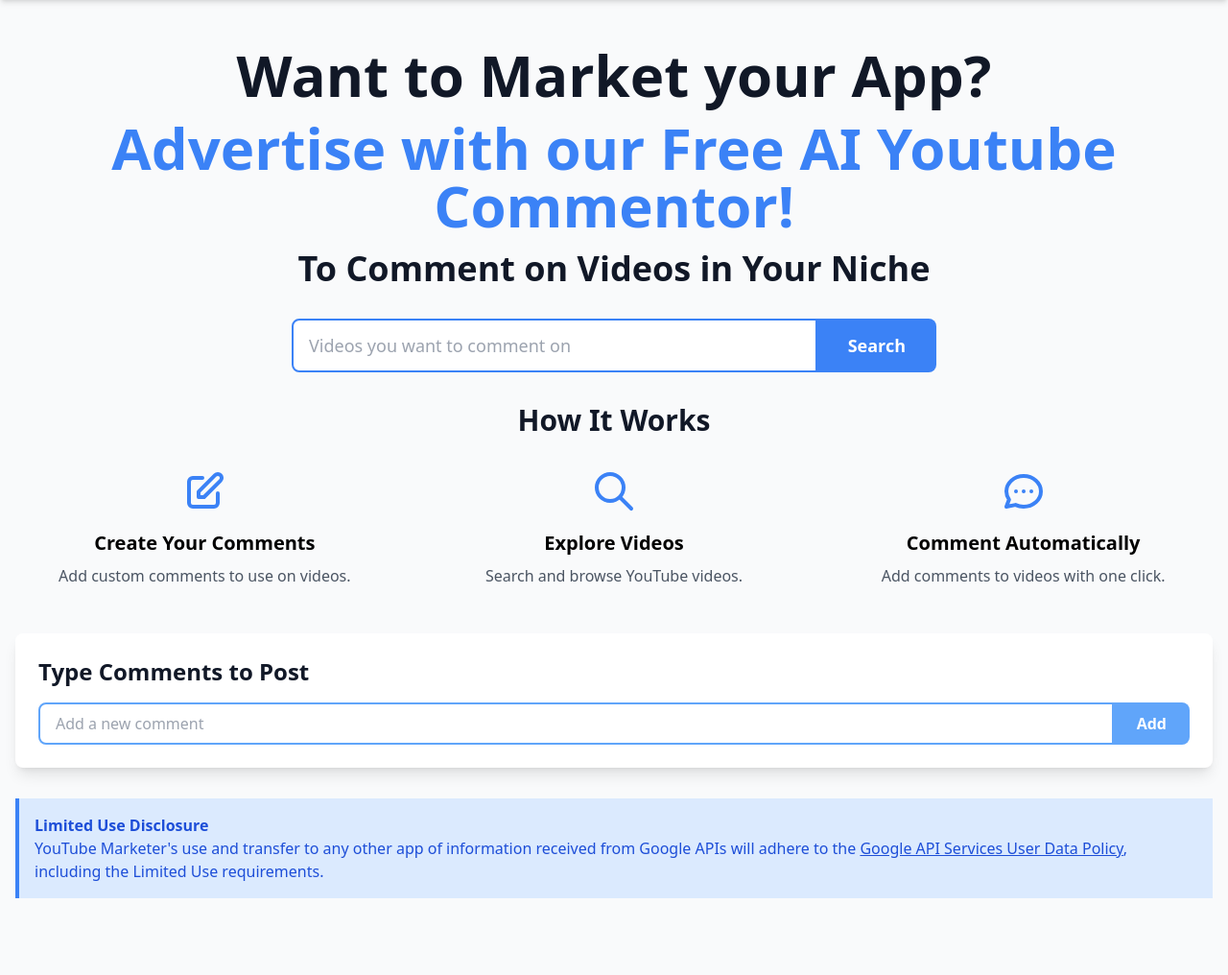
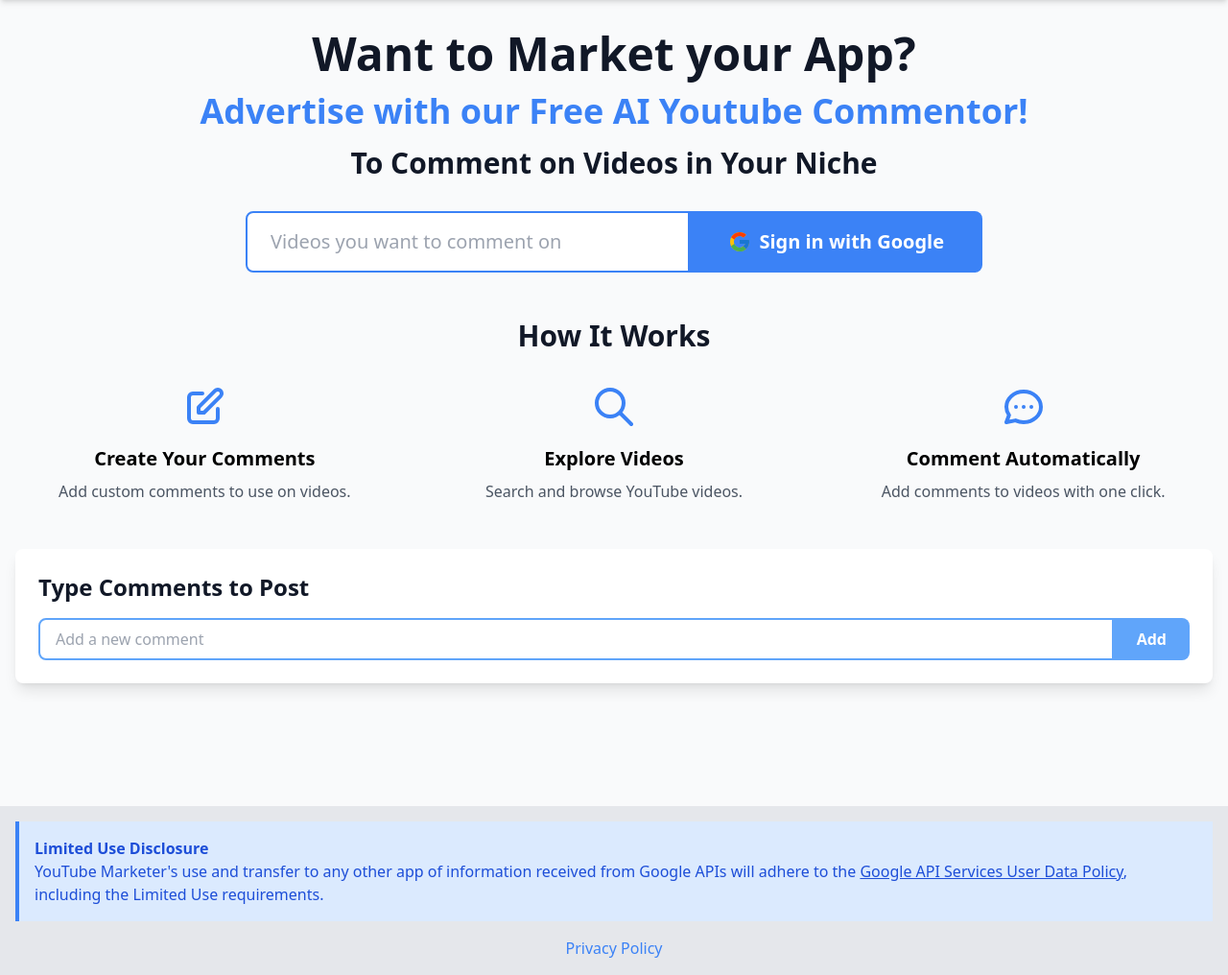
Before and after one commit to CerIsaiah/yt, a Flask app: page / in a window 1280 px wide. Shown: the part 68-1084 px from the top of the page at 96% size. Run offline with Flask 3, Linux system fonts and the light colour scheme; data that the repository does not hold is empty; some libraries are stand-ins or nearby versions.

Commit message:
small privacy changes 8

```diff
--- a/app.py
+++ b/app.py
@@ -10,6 +10,8 @@ import json
 import random
 from datetime import timedelta
 from dotenv import load_dotenv
+from google.auth.transport.requests import Request
+import requests
 
 # Load environment variables
 load_dotenv()
@@ -232,10 +234,15 @@ def search():
         if results is None:
             return jsonify({'error': 'An error occurred while searching'}), 500
         return jsonify(results)
-    except Exception as e:
+    except HttpError as e:
+        if e.resp.status == 401:
+            # Clear session if unauthorized
+            session.clear()
+            return jsonify({'error': 'Authentication failed', 'redirect': url_for('authorize')}), 401
         print(f"Search error: {str(e)}")
         return jsonify({'error': 'An error occurred while searching'}), 500
 
+# Update the comment function to handle authentication errors
 @app.route('/comment', methods=['POST'])
 @limiter.limit("7 per minute")
 def comment():
@@ -263,6 +270,10 @@ def comment():
         else:
             return jsonify({'error': 'Unable to post comment. Please check video permissions.'}), 403
     except HttpError as e:
+        if e.resp.status == 401:
+            # Clear session if unauthorized
+            session.clear()
+            return jsonify({'error': 'Authentication failed', 'redirect': url_for('authorize')}), 401
         error_message = e.error_details[0]['message'] if e.error_details else str(e)
         return jsonify({'error': f'YouTube API error: {error_message}'}), e.resp.status
 
@@ -280,6 +291,41 @@ def ratelimit_handler(e):
 def privacy():
     return render_template('privacy-policy.html')
 
+@app.route('/sign_out', methods=['POST'])
+def sign_out():
+    if 'credentials' in session:
+        credentials = Credentials(**session['credentials'])
+        if credentials and credentials.valid:
+            try:
+                # Revoke the token
+                requests.post('https://oauth2.googleapis.com/revoke',
+                    params={'token': credentials.token},
+                    headers = {'content-type': 'application/x-www-form-urlencoded'})
+            except:
+                # If revoking fails, we'll still clear the session
+                pass
+
+    # Clear the session
+    session.clear()
+    return jsonify({'status': 'success', 'message': 'Signed out successfully'})
+
+@app.route('/auth_status')
+def auth_status():
+    if 'credentials' in session:
+        credentials = Credentials(**session['credentials'])
+        if credentials and credentials.valid:
+            if credentials.expired and credentials.refresh_token:
+                try:
+                    credentials.refresh(Request())
+                    session['credentials'] = credentials_to_dict(credentials)
+                    return jsonify({'authenticated': True})
+                except:
+                    # If refresh fails, we'll sign the user out
+                    session.clear()
+                    return jsonify({'authenticated': False})
+            return jsonify({'authenticated': True})
+    return jsonify({'authenticated': False})
+
 if __name__ == '__main__':
     os.environ['OAUTHLIB_INSECURE_TRANSPORT'] = '1'
     app.run(debug=True)
--- a/templates/index.html
+++ b/templates/index.html
@@ -27,10 +27,47 @@
         .pulse {
             animation: pulse 2s cubic-bezier(0.4, 0, 0.6, 1) infinite;
         }
+        .google-icon {
+            margin-right: 8px;
+        }
     </style>
 </head>
 <body class="bg-gray-50 min-h-screen">
-
+    <!DOCTYPE html>
+    <html lang="en">
+    <head>
+        <meta charset="UTF-8">
+        <meta name="viewport" content="width=device-width, initial-scale=1.0">
+        <title>YouTube Marketer</title>
+        <script src="https://cdn.jsdelivr.net/npm/axios/dist/axios.min.js"></script>
+        <script src="https://cdn.tailwindcss.com"></script>
+        <script>
+            tailwind.config = {
+                theme: {
+                    extend: {
+                        colors: {
+                            primary: '#3B82F6',
+                            secondary: '#1D4ED8',
+                            accent: '#60A5FA',
+                        }
+                    }
+                }
+            }
+        </script>
+        <style>
+            @keyframes pulse {
+                0%, 100% { opacity: 1; }
+                50% { opacity: .5; }
+            }
+            .pulse {
+                animation: pulse 2s cubic-bezier(0.4, 0, 0.6, 1) infinite;
+            }
+            .google-icon {
+                transition: opacity 0.3s ease-in-out;
+            }
+        </style>
+    </head>
+    <body class="bg-gray-50 min-h-screen flex flex-col">
         <header class="bg-primary text-white py-4 shadow-md">
             <div class="container mx-auto px-4 flex justify-between items-center">
                 <h1 class="text-3xl font-bold">YouTube Marketer</h1>
@@ -41,21 +78,29 @@
             </div>
         </header>
 
-    <div class="container mx-auto px-4 py-12">
-        <h1 class="text-6xl font-bold text-center text-gray-900 mb-4">Want to Market your App?</h1>
-        <h2 class="text-6xl font-bold text-center text-primary mb-4">Advertise with our Free AI Youtube Commentor! </h2>
-        <h3 class="text-4xl font-bold text-center text-gray-900 mb-8">To Comment on Videos in Your Niche</h4>
+        <main class="flex-grow container mx-auto px-4 py-8">
+            <h1 class="text-5xl font-bold text-center text-gray-900 mb-4">Want to Market your App?</h1>
+            <h2 class="text-4xl font-bold text-center text-primary mb-4">Advertise with our Free AI Youtube Commentor!</h2>
+            <h3 class="text-3xl font-bold text-center text-gray-900 mb-8">To Comment on Videos in Your Niche</h3>
 
-            <div class="mb-8">
-                <div class="flex max-w-2xl mx-auto">
-                    <input type="text" id="searchQuery" placeholder="Videos you want to comment on" class="flex-grow px-4 py-3 rounded-l-lg border-2 border-primary focus:outline-none focus:border-secondary text-lg">
-                    <button onclick="initiateSearch()" class="bg-primary text-white px-8 py-3 rounded-r-lg hover:bg-secondary transition duration-300 text-lg font-semibold">Search</button>
+            <div class="mb-12">
+                <div class="flex max-w-3xl mx-auto">
+                    <input type="text" id="searchQuery" placeholder="Videos you want to comment on" class="flex-grow px-6 py-4 rounded-l-lg border-2 border-primary focus:outline-none focus:border-secondary text-xl">
+                    <button id="searchButton" onclick="handleSearch()" class="bg-primary text-white px-10 py-4 rounded-r-lg hover:bg-secondary transition duration-300 text-xl font-semibold flex items-center justify-center min-w-[200px]">
+                        <svg id="googleIcon" class="google-icon mr-2" xmlns="http://www.w3.org/2000/svg" viewBox="0 0 48 48" width="24px" height="24px">
+                            <path fill="#FFC107" d="M43.611,20.083H42V20H24v8h11.303c-1.649,4.657-6.08,8-11.303,8c-6.627,0-12-5.373-12-12c0-6.627,5.373-12,12-12c3.059,0,5.842,1.154,7.961,3.039l5.657-5.657C34.046,6.053,29.268,4,24,4C12.955,4,4,12.955,4,24c0,11.045,8.955,20,20,20c11.045,0,20-8.955,20-20C44,22.659,43.862,21.35,43.611,20.083z"/>
+                            <path fill="#FF3D00" d="M6.306,14.691l6.571,4.819C14.655,15.108,18.961,12,24,12c3.059,0,5.842,1.154,7.961,3.039l5.657-5.657C34.046,6.053,29.268,4,24,4C16.318,4,9.656,8.337,6.306,14.691z"/>
+                            <path fill="#4CAF50" d="M24,44c5.166,0,9.86-1.977,13.409-5.192l-6.19-5.238C29.211,35.091,26.715,36,24,36c-5.202,0-9.619-3.317-11.283-7.946l-6.522,5.025C9.505,39.556,16.227,44,24,44z"/>
+                            <path fill="#1976D2" d="M43.611,20.083H42V20H24v8h11.303c-0.792,2.237-2.231,4.166-4.087,5.571c0.001-0.001,0.002-0.001,0.003-0.002l6.19,5.238C36.971,39.205,44,34,44,24C44,22.659,43.862,21.35,43.611,20.083z"/>
+                        </svg>
+                        <span id="searchButtonText">Sign in with Google</span>
+                    </button>
                 </div>
-                <p id="searchError" class="mt-2 text-red-500 hidden"></p>
+                <p id="searchError" class="mt-2 text-red-500 text-center hidden"></p>
             </div>
 
+            <h2 class="text-3xl font-bold text-center text-gray-900 mb-8">How It Works</h2>
 
-        <h2 class="text-3xl font-bold text-center text-gray-900 mb-8">How It Works</h2>
                 <div class="grid grid-cols-1 md:grid-cols-3 gap-8 mb-12">
                     <div class="text-center">
                         <div class="text-4xl text-primary mb-4">
@@ -84,9 +129,10 @@
                         <h3 class="text-xl font-semibold mb-2">Comment Automatically</h3>
                         <p class="text-gray-600">Add comments to videos with one click.</p>
                     </div>
+                <!-- How It Works content -->
             </div>
 
-        <div class="bg-white rounded-lg shadow-lg p-6 mb-8">
+            <div class="bg-white rounded-lg shadow-lg p-6 mb-12">
                 <h2 class="text-2xl font-semibold text-gray-900 mb-4">Type Comments to Post</h2>
                 <ul id="commentList" class="space-y-2 mb-4"></ul>
                 <div class="flex">
@@ -95,13 +141,49 @@
                 </div>
             </div>
 
-        <div class="bg-blue-100 border-l-4 border-blue-500 text-blue-700 p-4 mt-4" role="alert">
+            <div id="results" class="grid grid-cols-1 md:grid-cols-2 lg:grid-cols-3 gap-6 mb-12"></div>
+        </main>
+
+        <footer class="mt-auto py-4 bg-gray-200">
+            <div class="container mx-auto px-4">
+                <div class="bg-blue-100 border-l-4 border-blue-500 text-blue-700 p-4 mb-4" role="alert">
                     <p class="font-bold">Limited Use Disclosure</p>
                     <p>YouTube Marketer's use and transfer to any other app of information received from Google APIs will adhere to the <a href="https://developers.google.com/terms/api-services-user-data-policy" class="underline">Google API Services User Data Policy</a>, including the Limited Use requirements.</p>
                 </div>
-        <div id="results" class="grid grid-cols-1 md:grid-cols-2 lg:grid-cols-3 gap-6 mb-8"></div>
+                <div class="text-center">
+                    <a href="{{ url_for('privacy') }}" class="text-blue-500 hover:underline">Privacy Policy</a>
+                </div>
+            </div>
+        </footer>
 
-    </div>
+        <script>
+            document.addEventListener('DOMContentLoaded', function() {
+                // ... (previous functions remain the same)
+
+                function updateSearchButton(authenticated) {
+                    const searchButton = document.getElementById('searchButton');
+                    const searchButtonText = document.getElementById('searchButtonText');
+                    const googleIcon = document.getElementById('googleIcon');
+
+                    if (authenticated) {
+                        searchButtonText.textContent = 'Search';
+                        googleIcon.style.opacity = '0';
+                        searchButton.onclick = initiateSearch;
+                    } else {
+                        searchButtonText.textContent = 'Sign in with Google';
+                        googleIcon.style.opacity = '1';
+                        searchButton.onclick = handleSearch;
+                    }
+                }
+
+                // ... (rest of the JavaScript remains the same)
+
+                // Check auth status when the page loads
+                checkAuthStatus();
+            });
+        </script>
+    </body>
+    </html>
 
     <script>
         document.addEventListener('DOMContentLoaded', function() {
@@ -308,9 +390,67 @@ function displayResults(items) {
         });
     }
 
+    window.handleSearch = function() {
+        axios.get('/auth_status')
+            .then(function (response) {
+                if (response.data.authenticated) {
+                    initiateSearch();
+                } else {
+                    window.location.href = '/authorize';
+                }
+            })
+            .catch(function (error) {
+                console.error('Error checking auth status:', error);
+                window.location.href = '/authorize';
+            });
+    }
+
+    function signOut() {
+        axios.post('/sign_out')
+            .then(function () {
+                updateSearchButton(false);
+                showError('searchError', 'You have been signed out. Please sign in again.');
+            })
+            .catch(function (error) {
+                console.error('Error signing out:', error);
+                showError('searchError', 'An error occurred while signing out. Please try again.');
+            });
+    }
+
+    function checkAuthStatus() {
+        axios.get('/auth_status')
+            .then(function (response) {
+                updateSearchButton(response.data.authenticated);
+            })
+            .catch(function (error) {
+                console.error('Error checking auth status:', error);
+                updateSearchButton(false);
+            });
+    }
+
+    function updateSearchButton(authenticated) {
+                const searchButton = document.getElementById('searchButton');
+                const searchButtonText = document.getElementById('searchButtonText');
+                const googleIcon = document.getElementById('googleIcon');
+
+                if (authenticated) {
+                    searchButtonText.textContent = 'Search';
+                    googleIcon.style.opacity = '0';
+                    searchButton.onclick = initiateSearch;
+                } else {
+                    searchButtonText.textContent = 'Sign in with Google';
+                    googleIcon.style.opacity = '1';
+                    searchButton.onclick = handleSearch;
+                }
+            }
+
     // Load comments when the page loads
+    checkAuthStatus();
     loadComments();
 });
+
+
+
     </script>
 </body>
 </html>
--- a/user_comments.json
+++ b/user_comments.json
@@ -1 +1 @@
-{"7029438": ["cool video"], "3333608": ["cool thing!", "this is dope"], "9978277": ["cool"], "6648250": ["cool"], "6815620": []}
+{"7029438": ["cool video"], "3333608": ["cool thing!", "this is dope"], "9978277": ["cool"], "6648250": ["cool"], "6815620": [], "2605178": ["cool video"]}
```
Lines whose indentation alone changed are shown as unchanged.
